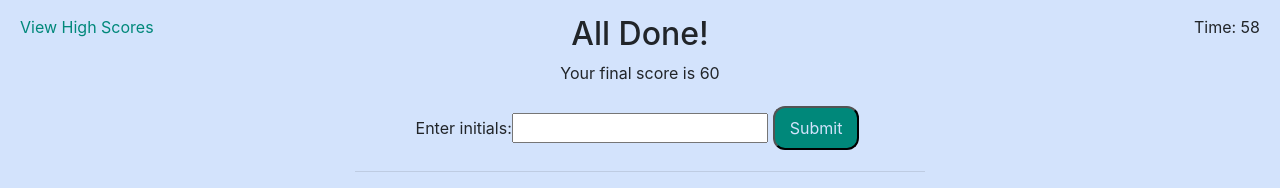
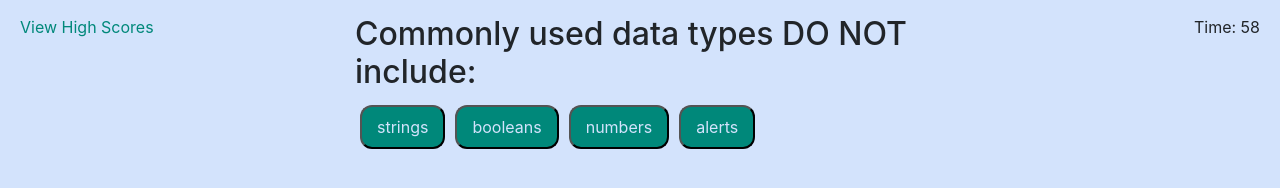
Before and after one commit to christinakerr/CodeQuiz, a plain HTML site: page index.html in a window 1280 px wide. Both pictures are taken after a click on the button "Start". Drawn offline with nearby package versions, Linux system fonts and the light colour scheme.

Commit message:
Reworked changed questions function

```diff
--- a/index.html
+++ b/index.html
@@ -17,46 +17,37 @@
     <p class="float-left" id="highscoreslink"><a href="#">View High Scores</a></p>
     <p class="float-right" id="timer">Time: 60</p>
     <div class="container">
-        <div class="row centered">
-            <div class="col-md-12" id="col-head">
-                <h1>Welcome to the Code Quiz</h1>
-                <!-- <h2>Question goes here.</h2> -->
-                <!-- <h2>High Scores</h2> -->
+
+        <!-- Start Screen  -->
+        <div id="start-screen">
+            <h1>Welcome to the Code Quiz</h1>
+            <p id="explainer">Try to answer the following code-related questions within the time limit. Keep in mind
+                that incorrect answers will penalize your score/time by ten seconds!</p>
+            <button id="start">Start</button>
+        </div>
+
+
+        <!-- Questions Screen  -->
+        <div class="hide" id="questions">
+
+            <h2 id="questions-title"></h2>
+            <div id="choices" class="choices">
+
             </div>
         </div>
-        <div class="row centered">
-            <div class="col-md-12" id="col-body">
-                <p id="explainer">Try to answer the following code-related questions within the time limit. Keep in mind that incorrect answers will penalize your score/time by ten seconds!</p>
 
-                <!-- <ul>
-                    <li><button>Answer one</button></li>
-                    <li><button>Answer two</button></li>
-                    <li><button>Answer three</button></li>
-                    <li><button>Answer four</button></li>
-                </ul> -->
+        <!-- End Screen  -->
+        <div class="hide" id="endscreen">
 
-                <!-- <table id="scoretable">
-                    <tr>
-                        <td>1. Name Score</td>
-                    </tr>
-                    <tr>
-                        <td>2. Name Score</td>
-                    </tr>
-                    <tr>
-                        <td>3. Name Score</td>
-                    </tr>
-                </table> -->
-            </div>
-        </div>
-        <div class="row centered">
-            <div class="col-md-12" id="col-foot">
-                <button id="start">Start</button>
-                <!-- <button>Go Back</button>
+            <h2 id="allDone">All Done!</h2>
+
+
+
+            <!-- <button>Go Back</button>
                 <button>Clear High Scores</button> -->
-                <hr />
-                <!-- <p>Wrong!</p> -->
+            <hr />
+            <!-- <p>Wrong!</p> -->
 
-            </div>
         </div>
     </div>
 
--- a/script.js
+++ b/script.js
@@ -1,13 +1,15 @@
 // initialize DOM variables
 var startButton = document.getElementById("start");
 var timerEl = document.getElementById("timer");
-var headerDiv = document.getElementById("col-head");
-var bodyDiv = document.getElementById("col-body");
-var footerDiv = document.getElementById("col-foot");
+var startDiv = document.getElementById("start-screen");
+var questionsDiv = document.getElementById("questions");
+var endDiv = document.getElementById("endscreen");
+var answersDiv = document.getElementById("choices");
 
 // Count starts at 60 seconds
 var secondsLeft = 60;
 
+var questionIndex = 0;
 
 var highScoreList = [];
 
@@ -15,97 +17,98 @@ var highScoreList = [];
 
 var questions = [
     //Question 1
-        "Commonly used data types DO NOT include:", //0
-    {   answer1: "strings", //1
-        answer2: "booleans",
-        correctanswer: "alerts",
-        answer4: "numbers"
+    {
+        question: "Commonly used data types DO NOT include:", //0
+        answers: ["strings", "booleans", "numbers", "alerts"],
+        correctAnswer: "alerts",
     },
     // Question 2
-        "The condition in an if / else statement is enclosed within ____.", //2
-    {   answer1: "quotes", //3
-        answer2: "curly brackets",
-        correctanswer: "parentheses",
-        answer4: "square brackets"
+    {
+        question:"The condition in an if / else statement is enclosed within ____.", //1
+        answers: ["quotes", "curly brackets", "parentheses", "square brackets"],
+        correctAnswer: "parentheses",
+
     },
     //Question 3
-        "Arrays in JavaScript can be used to store ____.", //4
-    {   answer1: "numbers and strings", //5
-        answer2: "other arrays",
-        answer3: "booleans",
-        correctanswer: "all of the above"
+    {
+        question: "Arrays in JavaScript can be used to store ____.", //2
+        answers: ["numbers and strings", "other arrays", "booleans", "all of the above"],
+        correctAnswer: "all of the above"
     },
     // Question 4
-        "String values must be enclosed within ____ when being assigned to variables.", //6
-    {   answer1: "commas", //7
-        answer2: "curly brackets",
-        correctanswer: "quotes",
-        answer4: "parentheses"
+    {
+        question: "String values must be enclosed within ____ when being assigned to variables.", //3
+        answers: ["commas", "curly brackets", "quotes", "parentheses"],
+        correctAnswer: "quotes",
     },
     // Question 5
-        "A very useful tool used during development and debugging for printing content to the debugger is:", //8
-    {   answer1: "JavaScript", //9
-        answer2: "terminal / bash",
-        answer3: "for loops",
+    {
+        question: "A very useful tool used during development and debugging for printing content to the debugger is:", //4
+        answers: ["JavaScript", "terminal / bash", "for loops", "console.log"],
         correctanswer: "console.log"
     }
 ]
 
+function startGame() {
+    startDiv.setAttribute("class", "hide");
+    questionsDiv.removeAttribute("class");
+    startTimer();
+    changeQuestions();
+
+}
 // Start the timer when start button is clicked
-function startTimer () {
-    var timeInterval = setInterval(function() {
+function startTimer() {
+    var timeInterval = setInterval(function () {
         secondsLeft--;
         timerEl.textContent = "Time: " + secondsLeft;
 
-        if(secondsLeft === 0) {
-            clearInterval(timeInterval);
+        if (secondsLeft <= 0) {
+
             gameOver();
         }
-        // also clear interval if they reach game over!!
     }, 1000);
+};
+
+// Displaying a new question
+function changeQuestions() {
+    var currentQuestion = questions[questionIndex];
+    var questionDisplay = document.getElementById("questions-title"); // Display question
+    questionDisplay.textContent = currentQuestion.question;
+
+    answersDiv.innerHTML = "";
+
+    currentQuestion.answers.forEach(function(answer) {
+        var answerButton = document.createElement("button");
+        answerButton.setAttribute("class", "choice");
+        answerButton.setAttribute("value", answer);
+        answerButton.textContent = answer;
+        answerButton.onclick = questionCheck;
+        answersDiv.appendChild(answerButton);
+    })
 }
 
-// Displaying a new question
-function changeQuestions () {
-    for (var i = 0; i < questions.length; i+=2) {
-        headerDiv.innerHTML = ""; // Clear the start page or old question
-        bodyDiv.innerHTML = "";
-        footerDiv.innerHTML = "<hr />";
+function questionCheck() {
+    // Check if the choice doesn't match the correct answer
+    console.log(this.value);
 
-        var questionDisplay = document.createElement("h2"); // Display question
-        questionDisplay.textContent = questions[i];
-        headerDiv.appendChild(questionDisplay);
-
-        var answerList = document.createElement("ul");
-        var answer = i + 1; // NOt working!!
-        var answerIndex = questions[answer];
-
-        for (var answerChoice in answerIndex) {
-            console.log(answerIndex[answerChoice]);
-            var answerLi = document.createElement("li");
-
-            var answerButton = document.createElement("button"); // Only works in firefox, not in chrome
-            answerButton.textContent = answerIndex[answerChoice];
-
-            answerLi.appendChild(answerButton);
-            answerList.appendChild(answerLi);
-        };
-
-        bodyDiv.appendChild(answerList);
-
-        alert("If you're seeing this, you did the thing.")
+    if (this.value !== questions[questionIndex].correctAnswer) {
+        secondsLeft -= 10;
     }
+    questionIndex++;
+    if (questionIndex == questions.length) {
         gameOver();
+    } else {
+        changeQuestions();
+    }
 }
 
-function gameOver () { // When they go through all the questions or the timer runs out
-    headerDiv.innerHTML = ""; // Clear the question
-    bodyDiv.innerHTML = "";
-    footerDiv.innerHTML = "<hr />";
+function gameOver() { // When they go through all the questions or the timer runs out
 
-    var allDone = document.createElement("h2");
-    allDone.textContent = "All Done!"
-    headerDiv.appendChild(allDone);
+    var finalScore = secondsLeft;
+
+    questionsDiv.setAttribute("class", "hide");
+    endDiv.removeAttribute("class");
+    timerEl.setAttribute("class", "hide");
 
     var yourFinalScore = document.createElement("p");
     yourFinalScore.textContent = "Your final score is " + secondsLeft;
@@ -131,7 +134,7 @@ function gameOver () { // When they go through all the questions or the timer ru
 
     bodyDiv.appendChild(submitForm); // Add to page
 
-    submit.addEventListener("click", function() {
+    submit.addEventListener("click", function () {
 
         headerDiv.innerHTML = ""; // Clear previous screen
         bodyDiv.innerHTML = "";
@@ -184,7 +187,7 @@ function gameOver () { // When they go through all the questions or the timer ru
         var clearHighScores = document.createElement("button");
         clearHighScores.textContent = "Clear High Scores";
 
-        clearHighScores.addEventListener("click", function() {
+        clearHighScores.addEventListener("click", function () {
             window.localStorage.clear();
         });
     });
@@ -192,7 +195,4 @@ function gameOver () { // When they go through all the questions or the timer ru
 
 
 // Event listener for start button
-startButton.addEventListener("click",() => {
-    startTimer();
-    changeQuestions();
-});
+startButton.addEventListener("click", startGame);
--- a/style.css
+++ b/style.css
@@ -47,3 +47,7 @@ td {
     border-bottom: 1px solid #D3e3fc;
     padding: 5px 10px;
 }
+
+.hide {
+    display: none;
+}
```
Lines whose indentation alone changed are shown as unchanged.
